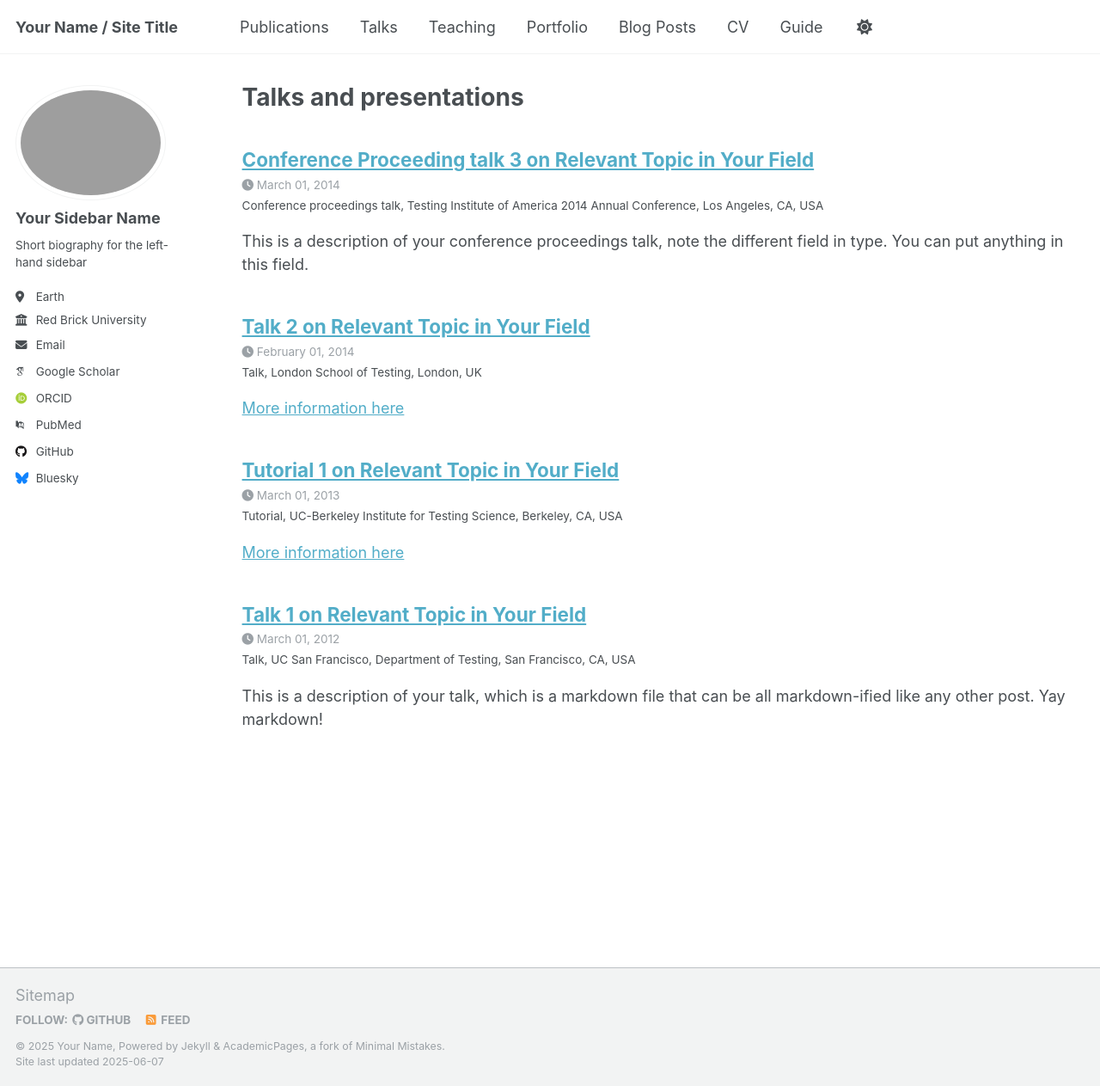
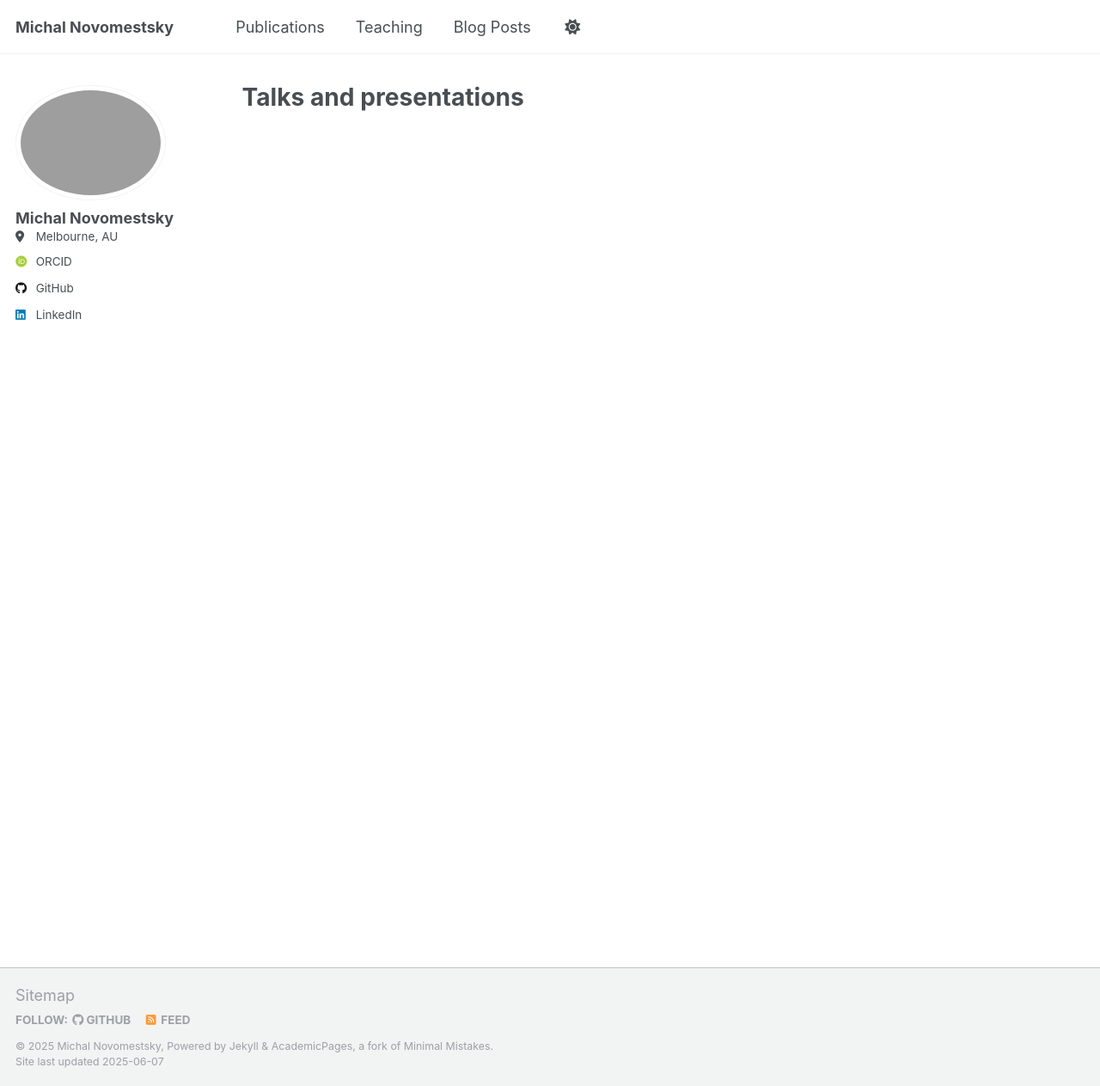
Before and after one commit to Michal-Novomestsky/Michal-Novomestsky.github.io, a Jekyll site: the page built from _pages/talks.html, in a window 1280 px wide and 1263 px high. Shown: the whole window at 86% size. Built offline with Jekyll 4.4.1, drawn with Linux system fonts in a browser that asks for light colours; some web fonts are replaced.

```diff
--- a/_config.yml
+++ b/_config.yml
@@ -7,15 +7,15 @@
 # server process.
 
 # Basic Site Settings
-locale                   : "en-US"
+locale                   : "en-AU"
 site_theme               : "default"
-title                    : "Your Name / Site Title"
+title                    : "Michal Novomestsky"
 title_separator          : "-"
-name                     : &name "Your Name"
-description              : &description "personal description"
-url                      : https://academicpages.github.io # the base hostname & protocol for your site e.g. "https://[your GitHub username].github.io" or if you already have some other page hosted on Github then use "https://[your GitHub username].github.io/[Your Repo Name]"
+name                     : &name "Michal Novomestsky"
+description              : #&description ""
+url                      : https://Michal-Novomestsky.github.io # the base hostname & protocol for your site e.g. "https://[your GitHub username].github.io" or if you already have some other page hosted on Github then use "https://[your GitHub username].github.io/[Your Repo Name]"
 baseurl                  : "" # the subpath of your site, e.g. "/blog"
-repository               : "academicpages/academicpages.github.io"
+repository               : "Michal-Novomestsky/Michal-Novomestsky.github.io"
 
 # Site Author - The following control what appear as part of the author content on the side bar.
 #               If a field is blank the icon and link will not appear, otherwise it will be shown.
@@ -23,22 +23,22 @@ repository               : "academicpages/academicpages.github.io"
 author:
   # Biographic information
   avatar           : "profile.png"
-  name             : "Your Sidebar Name"
-  pronouns         : # example: "she/her"
-  bio              : "Short biography for the left-hand sidebar"
-  location         : "Earth"
-  employer         : "Red Brick University"
+  name             : "Michal Novomestsky"
+  pronouns         :
+  bio              : #"Short biography for the left-hand sidebar"
+  location         : "Melbourne, AU"
+  employer         :
   uri              : # URL
-  email            : "none@example.org"
+  email            :
 
   # Academic websites
   academia         : # URL
   arxiv            : # URL - Update with the correct link to your profile
-  googlescholar    : "https://scholar.google.com/citations?user=PS_CX0AAAAAJ"
+  googlescholar    : # URL
   impactstory      : # URL
-  orcid            : "http://orcid.org/yourorcidurl"
+  orcid            : "http://orcid.org/0009-0000-3608-446X"
   semantic         : # URL
-  pubmed           : "https://www.ncbi.nlm.nih.gov/pubmed/?term=john+snow"
+  pubmed           : # URL
   researchgate     : # URL
   scopus           : # URL
 
@@ -46,12 +46,12 @@ author:
   bitbucket        : # Username - Update with your username on the site
   codepen          : # Username
   dribbble         : # Username
-  github           : "academicpages"
+  github           : "Michal-Novomestsky"
   kaggle           : # Username
   stackoverflow    : # User number or user number and name (i.e., use "1" or "1/jeff-atwood")
 
   # Social media
-  bluesky          : "bsky.app" # Replace this with you Bluesky username
+  bluesky          : # Username
   facebook         : # Username
   flickr           : # Username
   foursquare       : # Username
@@ -60,7 +60,7 @@ author:
   keybase          : # Username
   instagram        : # Username
   lastfm           : # Username
-  linkedin         : # Username
+  linkedin         : michal-novomestsky
   mastodon         : # URL
   medium           : # URL
   pinterest        : # Username
@@ -104,7 +104,7 @@ comments:
     colorscheme          : # "light" (default), "dark"
 staticman:
   allowedFields          : ['name', 'email', 'url', 'message']
-  branch                 : "gh-pages" # "master", "gh-pages"
+  branch                 : "master" # "master", "gh-pages"
   commitMessage          : "New comment."
   filename               : comment-{@timestamp}
   format                 : "yml"
@@ -132,7 +132,7 @@ yandex_site_verification :
 
 # Social Sharing
 twitter:
-  username               : &twitter
+  username               : #&twitter
 facebook:
   username               :
   app_id                 :
@@ -220,12 +220,12 @@ collections:
   publications:
     output: true
     permalink: /:collection/:path/
-  portfolio:
-    output: true
-    permalink: /:collection/:path/
-  talks:
-    output: true
-    permalink: /:collection/:path/
+  # portfolio:
+  #   output: false
+  #   permalink: /:collection/:path/
+  # talks:
+  #   output: false
+  #   permalink: /:collection/:path/
 
 
 # These settings control how pages and collections are included in the site
@@ -238,8 +238,8 @@ defaults:
       layout: single
       author_profile: true
       read_time: true
-      comments: true
-      share: true
+      comments: false
+      share: false
       related: true
   # _pages
   - scope:
@@ -255,8 +255,8 @@ defaults:
     values:
       layout: single
       author_profile: true
-      share: true
-      comments: true
+      share: false
+      comments: false
   # _publications
   - scope:
       path: ""
@@ -264,8 +264,8 @@ defaults:
     values:
       layout: single
       author_profile: true
-      share: true
-      comments: true
+      share: false
+      comments: false
   # _portfolio
   - scope:
       path: ""
@@ -273,8 +273,8 @@ defaults:
     values:
       layout: single
       author_profile: true
-      share: true
-      comment: true
+      share: false
+      comment: false
   # _talks
   - scope:
       path: ""
@@ -282,7 +282,7 @@ defaults:
     values:
       layout: talk
       author_profile: true
-      share: true
+      share: false
 
 
 # Sass/SCSS
@@ -329,10 +329,7 @@ whitelist:
 #  - <base_path/my-awesome-category/index.html ~> path: /
 category_archive:
   type: liquid
-  path: /categories/
-tag_archive:
-  type: liquid
-  path: /tags/
+  path: /categories/sitemap
 # https://github.com/jekyll/jekyll-archives
 # jekyll-archives:
 #   enabled:
--- a/_talks/2013-03-01-tutorial-1.md
+++ /dev/null
@@ -1,13 +0,0 @@
----
-title: "Tutorial 1 on Relevant Topic in Your Field"
-collection: talks
-type: "Tutorial"
-permalink: /talks/2013-03-01-tutorial-1
-venue: "UC-Berkeley Institute for Testing Science"
-date: 2013-03-01
-location: "Berkeley, CA, USA"
----
-
-[More information here](http://exampleurl.com)
-
-This is a description of your tutorial, note the different field in type. This is a markdown files that can be all markdown-ified like any other post. Yay markdown!
--- a/_talks/2014-02-01-talk-2.md
+++ /dev/null
@@ -1,13 +0,0 @@
----
-title: "Talk 2 on Relevant Topic in Your Field"
-collection: talks
-type: "Talk"
-permalink: /talks/2014-02-01-talk-2
-venue: "London School of Testing"
-date: 2014-02-01
-location: "London, UK"
----
-
-[More information here](http://example2.com)
-
-This is a description of your talk, which is a markdown files that can be all markdown-ified like any other post. Yay markdown!
--- a/_talks/2014-03-01-talk-3.md
+++ /dev/null
@@ -1,11 +0,0 @@
----
-title: "Conference Proceeding talk 3 on Relevant Topic in Your Field"
-collection: talks
-type: "Conference proceedings talk"
-permalink: /talks/2014-03-01-talk-3
-venue: "Testing Institute of America 2014 Annual Conference"
-date: 2014-03-01
-location: "Los Angeles, CA, USA"
----
-
-This is a description of your conference proceedings talk, note the different field in type. You can put anything in this field.
```
Also changed, not shown: _data/navigation.yml (+8 -8 lines), _pages/about.md (+3 -3 lines), _publications/2009-10-01-paper-title-number-1.md (deleted, +0 -14 lines), _publications/2010-10-01-paper-title-number-2.md (deleted, +0 -14 lines), _publications/2015-10-01-paper-title-number-3.md (deleted, +0 -14 lines), _publications/2024-02-17-paper-title-number-4.md (deleted, +0 -13 lines), _publications/2025_heat_fluxes.md (added, +14 -0 lines), _teaching/2014-spring-teaching-1.md (deleted, +0 -20 lines), _teaching/2015-spring-teaching-2.md (deleted, +0 -20 lines), _teaching/2024-ece2191.md (added, +9 -0 lines), images/unnamed.png (added), 1 other file.
